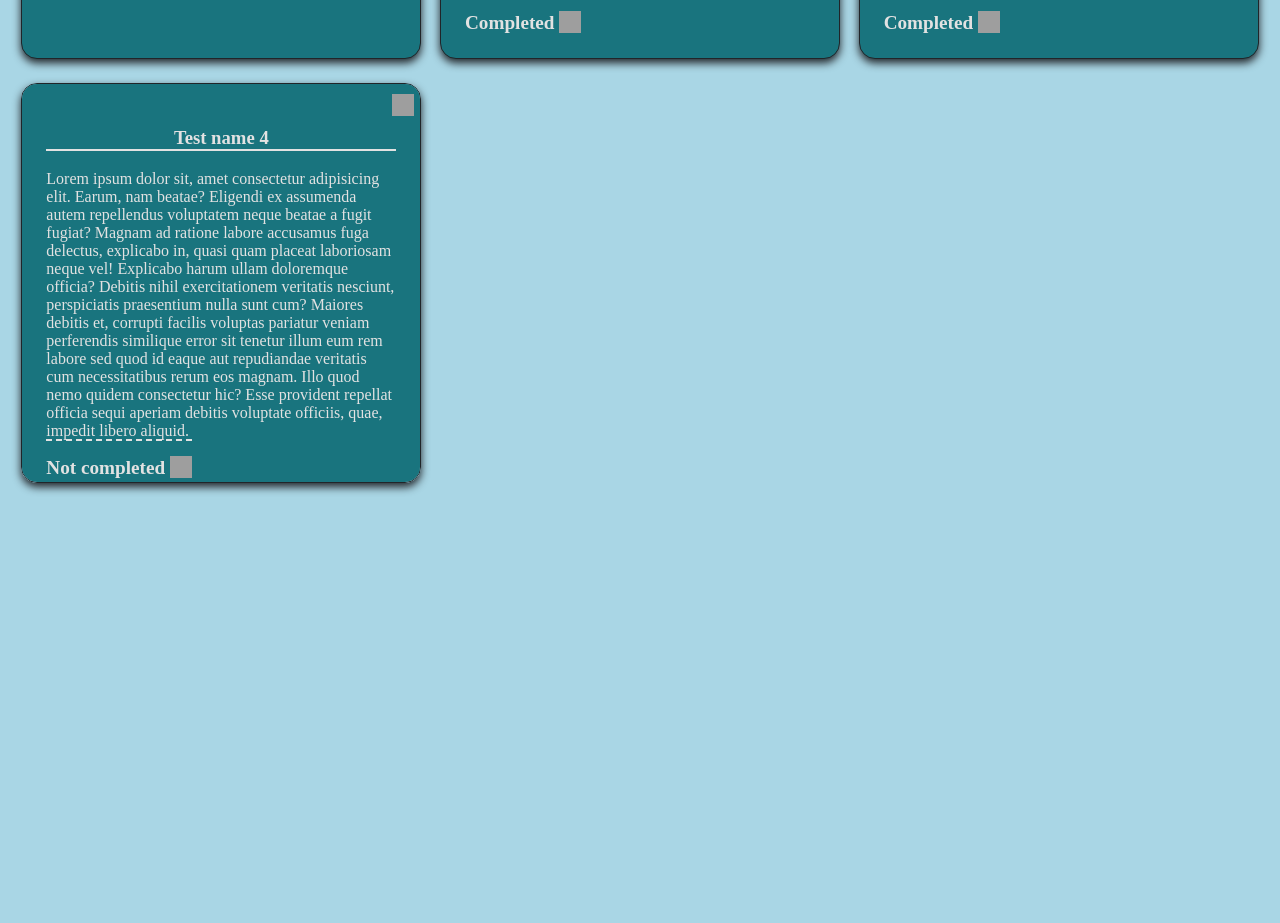
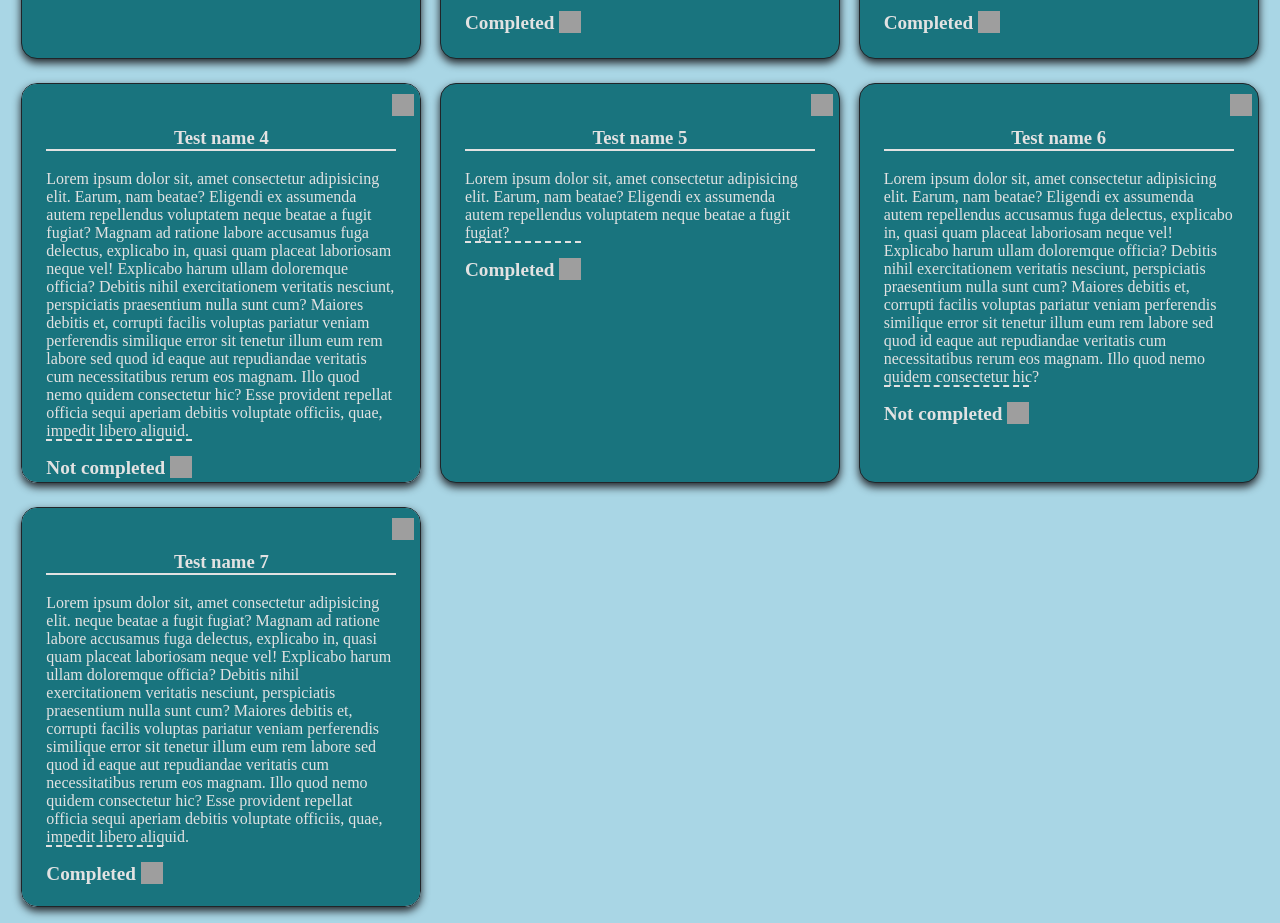
Before and after one commit to slysnek/liga-traineeship-project, a React (Create React App) app: page / in a window 1280 px wide. Shown: the part 420-1343 px from the top of the page. Before the commit the page ends 919 px from the top, so only its background shows below. Built offline with nearby package versions, Linux system fonts and the light colour scheme; grey boxes are pictures that could not be loaded; the HTML template or start-up script is replaced by a standard one.

Commit message:
feat: add addTask slice

```diff
--- a/src/app/Form/Form.tsx
+++ b/src/app/Form/Form.tsx
@@ -1,15 +1,47 @@
+import { useState } from 'react';
+import { useDispatch } from 'react-redux';
 import styles from './Form.module.css';
 import { FormButton } from './Form.types';
+import { addTask } from 'src/store/tasksSlice';
 
 const Form: React.FC<{ type: FormButton }> = ({ type }) => {
+  const [name, setName] = useState('');
+  const [info, setInfo] = useState('');
+  const [isCompleted, setIsCompleted] = useState(false);
+  const dispatch = useDispatch();
+
+  const handleSubmit = (e: React.FormEvent<HTMLFormElement>) => {
+    e.preventDefault();
+    if (type === 'Add task') {
+      dispatch(addTask({ name: name, info: info, isCompleted: isCompleted }));
+    }
+    setInfo('');
+    setName('');
+    setIsCompleted(false);
+  };
+
   return (
     <>
-      <form className={styles.form} action="">
-        <input required placeholder="Task name" type="text" />
-        <textarea required placeholder="Task info" name="" id="" cols={30} rows={5}></textarea>
+      <form onSubmit={handleSubmit} className={styles.form} action="">
+        <input value={name} onChange={(e) => setName(e.target.value)} required placeholder="Task name" type="text" />
+        <textarea
+          value={info}
+          onChange={(e) => setInfo(e.target.value)}
+          required
+          placeholder="Task info"
+          name=""
+          id=""
+          cols={30}
+          rows={5}></textarea>
         <label>
           Is task completed?&nbsp;
-          <input type="checkbox" />
+          <input
+            checked={isCompleted}
+            onChange={(e) => {
+              setIsCompleted(e.target.checked);
+            }}
+            type="checkbox"
+          />
         </label>
         <button type="submit">{type}</button>
       </form>
--- a/src/app/TaskList/TaskList.tsx
+++ b/src/app/TaskList/TaskList.tsx
@@ -1,39 +1,15 @@
-import { useState } from 'react';
+import { useSelector } from 'react-redux';
 import styles from './TaskList.module.css';
 import Task from 'app/Task/Task';
+import { RootState } from 'src/store/store';
 
 const TaskList = () => {
-  const [tasksData, setTaskData] = useState([
-    {
-      name: 'Test name',
-      info: 'Test info bla bla bla bla bla bla bla bla bla bla bla bla bla bla bla',
-      isCompleted: false,
-      id: 1,
-    },
-    {
-      name: 'Test name 2 ',
-      info: 'Lorem ipsum dolor sit amet consectetur adipisicing elit. Hic, vel. Illo qui omnis, asperiores ab neque, impedit necessitatibus esse eligendi exercitationem totam aliquid id maiores, quasi cum veniam sunt eius!',
-      isCompleted: true,
-      id: 2,
-    },
-    {
-      name: 'Test name 3 ',
-      info: 'Lorem ipsum dolor sit amet consectetur adipisicing elit. Hic, vel. Illo qui omnis, asperiores ab neque, impedit necessitatibus esse eligendi exercitationem totam aliquid id maiores, quasi cum veniam sunt eius!',
-      isCompleted: true,
-      id: 3,
-    },
-    {
-      name: 'Test name 4 ',
-      info: 'Lorem ipsum dolor sit, amet consectetur adipisicing elit. Earum, nam beatae? Eligendi ex assumenda autem repellendus voluptatem neque beatae a fugit fugiat? Magnam ad ratione labore accusamus fuga delectus, explicabo in, quasi quam placeat laboriosam neque vel! Explicabo harum ullam doloremque officia? Debitis nihil exercitationem veritatis nesciunt, perspiciatis praesentium nulla sunt cum? Maiores debitis et, corrupti facilis voluptas pariatur veniam perferendis similique error sit tenetur illum eum rem labore sed quod id eaque aut repudiandae veritatis cum necessitatibus rerum eos magnam. Illo quod nemo quidem consectetur hic? Esse provident repellat officia sequi aperiam debitis voluptate officiis, quae, impedit libero aliquid.',
-      isCompleted: false,
-      id: 4,
-    },
-  ]);
+  const tasks = useSelector((state: RootState) => state.tasksInStore.tasks);
 
   return (
     <>
       <ul className={styles.tasklist}>
-        {tasksData.map((task) => {
+        {tasks.map((task) => {
           return <Task key={task.id} {...task} />;
         })}
       </ul>
--- /dev/null
+++ b/src/constants/fakeList.ts
@@ -0,0 +1,44 @@
+export const fakeList = [
+  {
+    name: 'Test name',
+    info: 'Test info bla bla bla bla bla bla bla bla bla bla bla bla bla bla bla',
+    isCompleted: false,
+    id: 1,
+  },
+  {
+    name: 'Test name 2 ',
+    info: 'Lorem ipsum dolor sit amet consectetur adipisicing elit. Hic, vel. Illo qui omnis, asperiores ab neque, impedit necessitatibus esse eligendi exercitationem totam aliquid id maiores, quasi cum veniam sunt eius!',
+    isCompleted: true,
+    id: 2,
+  },
+  {
+    name: 'Test name 3 ',
+    info: 'Lorem ipsum dolor sit amet consectetur adipisicing elit. Hic, vel. Illo qui omnis, asperiores ab neque, impedit necessitatibus esse eligendi exercitationem totam aliquid id maiores, quasi cum veniam sunt eius!',
+    isCompleted: true,
+    id: 3,
+  },
+  {
+    name: 'Test name 4 ',
+    info: 'Lorem ipsum dolor sit, amet consectetur adipisicing elit. Earum, nam beatae? Eligendi ex assumenda autem repellendus voluptatem neque beatae a fugit fugiat? Magnam ad ratione labore accusamus fuga delectus, explicabo in, quasi quam placeat laboriosam neque vel! Explicabo harum ullam doloremque officia? Debitis nihil exercitationem veritatis nesciunt, perspiciatis praesentium nulla sunt cum? Maiores debitis et, corrupti facilis voluptas pariatur veniam perferendis similique error sit tenetur illum eum rem labore sed quod id eaque aut repudiandae veritatis cum necessitatibus rerum eos magnam. Illo quod nemo quidem consectetur hic? Esse provident repellat officia sequi aperiam debitis voluptate officiis, quae, impedit libero aliquid.',
+    isCompleted: false,
+    id: 4,
+  },
+  {
+    name: 'Test name 5 ',
+    info: 'Lorem ipsum dolor sit, amet consectetur adipisicing elit. Earum, nam beatae? Eligendi ex assumenda autem repellendus voluptatem neque beatae a fugit fugiat?',
+    isCompleted: true,
+    id: 5,
+  },
+  {
+    name: 'Test name 6 ',
+    info: 'Lorem ipsum dolor sit, amet consectetur adipisicing elit. Earum, nam beatae? Eligendi ex assumenda autem repellendus  accusamus fuga delectus, explicabo in, quasi quam placeat laboriosam neque vel! Explicabo harum ullam doloremque officia? Debitis nihil exercitationem veritatis nesciunt, perspiciatis praesentium nulla sunt cum? Maiores debitis et, corrupti facilis voluptas pariatur veniam perferendis similique error sit tenetur illum eum rem labore sed quod id eaque aut repudiandae veritatis cum necessitatibus rerum eos magnam. Illo quod nemo quidem consectetur hic?',
+    isCompleted: false,
+    id: 6,
+  },
+  {
+    name: 'Test name 7 ',
+    info: 'Lorem ipsum dolor sit, amet consectetur adipisicing elit.  neque beatae a fugit fugiat? Magnam ad ratione labore accusamus fuga delectus, explicabo in, quasi quam placeat laboriosam neque vel! Explicabo harum ullam doloremque officia? Debitis nihil exercitationem veritatis nesciunt, perspiciatis praesentium nulla sunt cum? Maiores debitis et, corrupti facilis voluptas pariatur veniam perferendis similique error sit tenetur illum eum rem labore sed quod id eaque aut repudiandae veritatis cum necessitatibus rerum eos magnam. Illo quod nemo quidem consectetur hic? Esse provident repellat officia sequi aperiam debitis voluptate officiis, quae, impedit libero aliquid.',
+    isCompleted: true,
+    id: 7,
+  },
+];
--- a/src/store/tasksSlice.ts
+++ b/src/store/tasksSlice.ts
@@ -1,11 +1,25 @@
 import { createSlice } from '@reduxjs/toolkit';
+import { fakeList } from 'constants/fakeList';
 
 const tasksSlice = createSlice({
   name: 'tasksSlice',
   initialState: {
-    tasks: [],
+    tasks: fakeList,
+    idCounter: fakeList.length + 1,
   },
-  reducers: {},
+  reducers: {
+    addTask(state, action) {
+      state.tasks.push({
+        id: state.idCounter,
+        name: action.payload.name,
+        info: action.payload.info,
+        isCompleted: action.payload.isCompleted,
+      });
+      state.idCounter = state.idCounter++;
+    },
+  },
 });
 
+export const { addTask } = tasksSlice.actions;
+
 export default tasksSlice.reducer;
```
